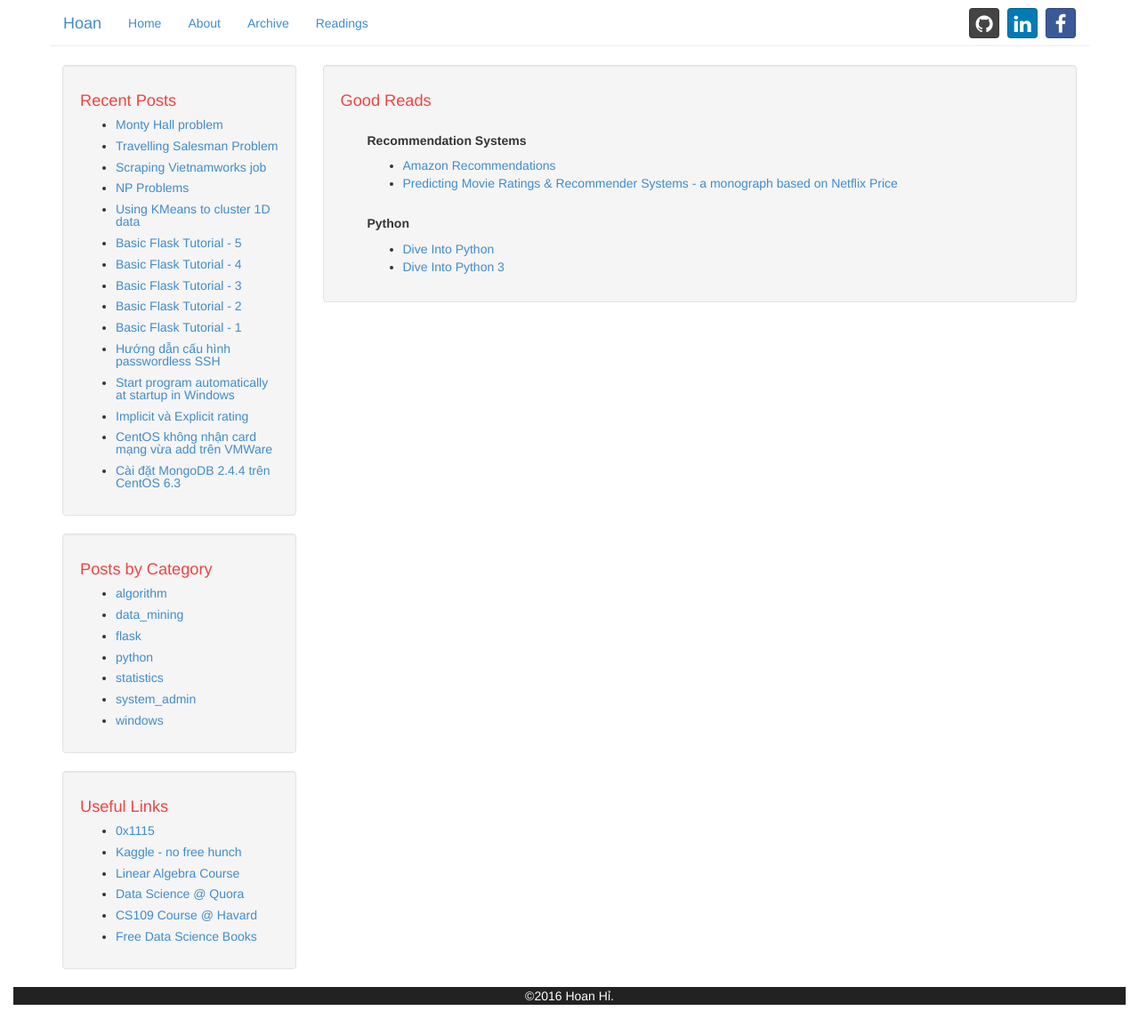
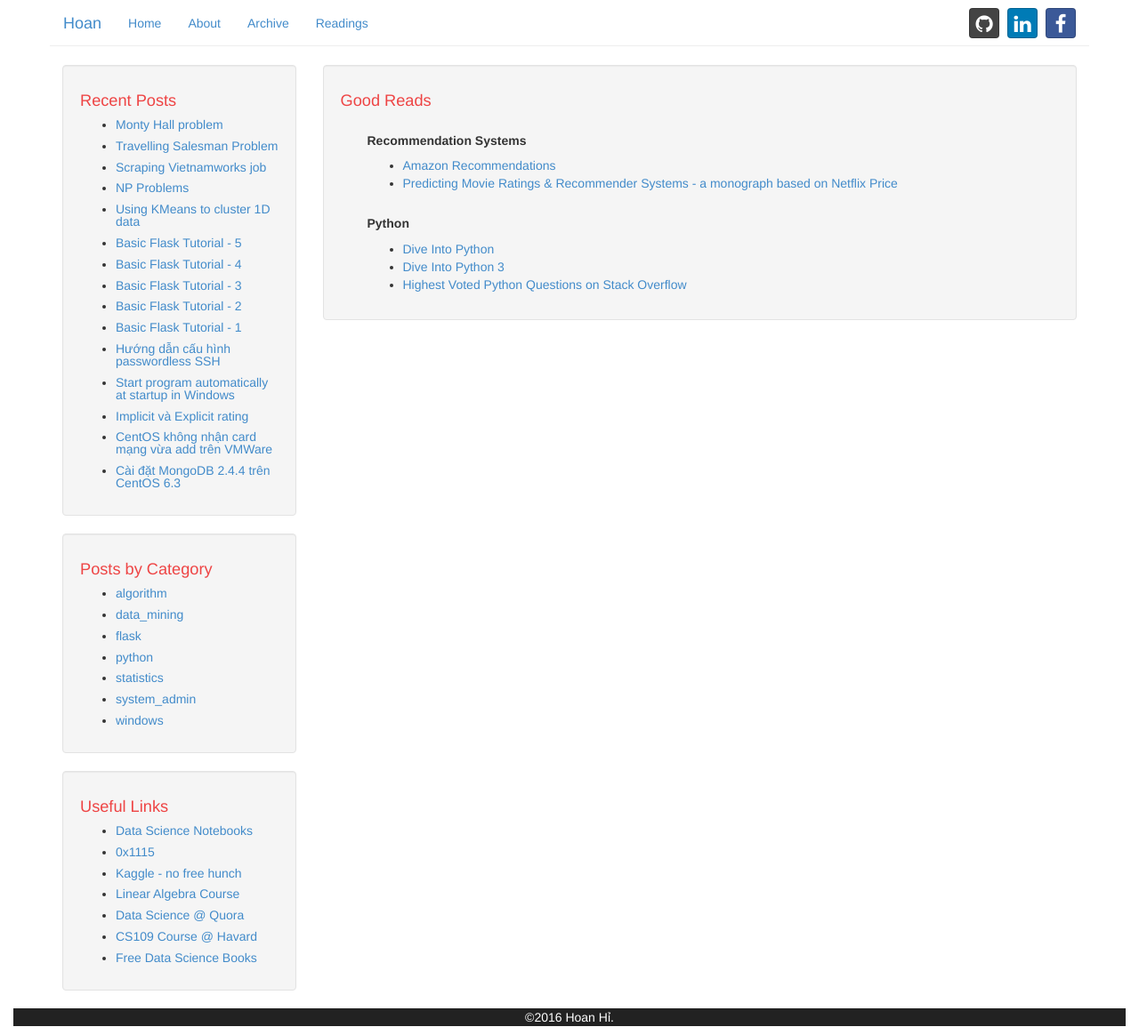
Before and after one commit to hoanvu/hoanvu.github.io, a Jekyll site: the page built from readings.html, in a window 1280 px wide. Shown: the whole page at 89% size. Built offline with Jekyll 4.4.1, drawn with Linux system fonts in a browser that asks for light colours; before the commit the page ends 1140 px from its top, so only the background shows below that.

Commit message:
add link

```diff
--- a/_includes/links-list.html
+++ b/_includes/links-list.html
@@ -1,5 +1,6 @@
 <h1>Useful Links</h1>
 <ul>
+    <li><a href="https://github.com/donnemartin/data-science-ipython-notebooks" target="_blank">Data Science Notebooks</a></li>
   <li><a href="https://blog.0x1115.org/" target="_blank">0x1115</a></li>
   <li><a href="http://blog.kaggle.com/" target="_blank">Kaggle - no free hunch</a></li>
   <li><a href="https://www.khanacademy.org/math/linear-algebra" target="_blank">Linear Algebra Course</a></li>
--- a/readings.html
+++ b/readings.html
@@ -18,6 +18,7 @@ layout: default
         <ul>
             <li><a href="http://www.diveintopython.net/toc/index.html" target="_blank">Dive Into Python</a></li>
             <li><a href="http://www.diveintopython3.net/" target="_blank">Dive Into Python 3</a></li>
+            <li><a href="http://stackoverflow.com/questions/tagged/python?sort=votes&pageSize=50" target="_blank">Highest Voted Python Questions on Stack Overflow</a></li>
         </ul>
     </div>
 
```
